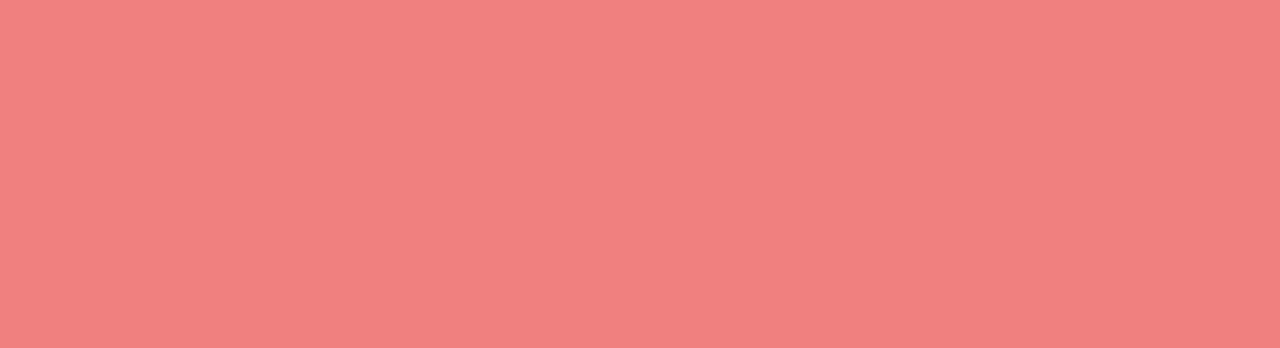
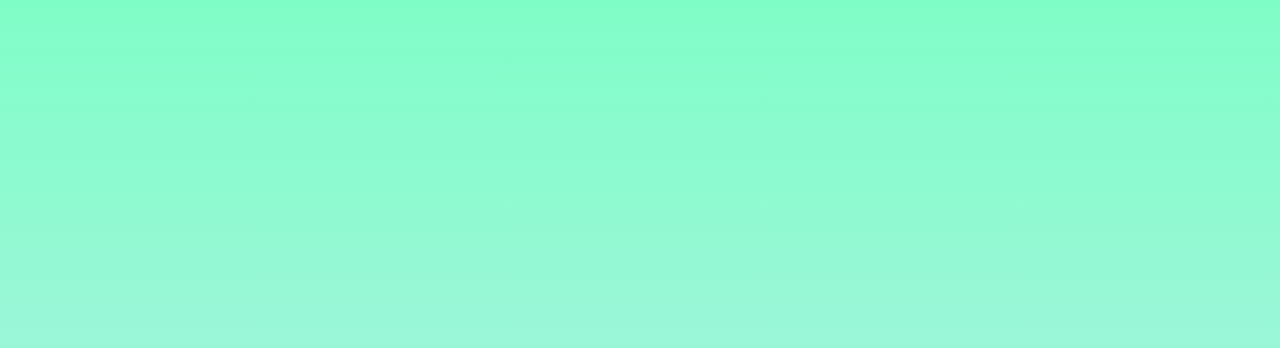
Before and after one commit to tengen14/Fisherman-Name-Builder, a plain HTML site: page index.html in a window 1280 px wide. Shown: the top 348 px of the page. Drawn offline with Linux system fonts and the light colour scheme.

Commit message:
change background color and text sizes

```diff
--- a/main.css
+++ b/main.css
@@ -1,11 +1,17 @@
 body {
-    background-color: lightcoral;
+  background: rgb(34, 193, 195);
+  background: linear-gradient(
+    0deg,
+    rgba(34, 193, 195, 0.3029586834733894) 0%,
+    rgba(45, 253, 163, 0.6026785714285714) 100%
+  );
   height: 100vh;
   margin: 0;
   display: flex;
   align-items: center;
   justify-content: center;
   flex-direction: column;
+  font-size: 2rem;
 }
 
 h2 {
```
Lines whose indentation alone changed are shown as unchanged.
